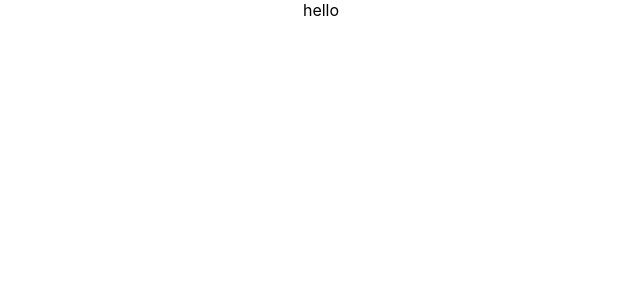
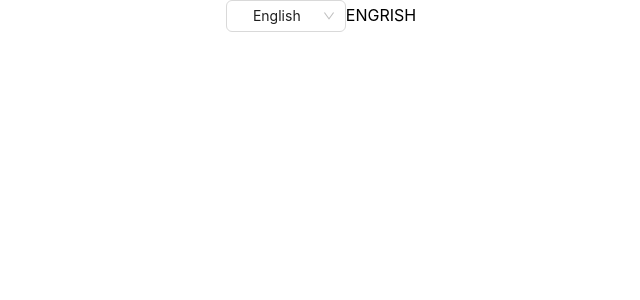
Before and after one commit to matthewbetts96/nisien.ai, a React (Create React App) app: page / in a window 1280 px wide. Shown: the top 300 px of the page, without its empty margins (319-959 px from the left). Built offline with nearby package versions, Linux system fonts and the light colour scheme.

Commit message:
Add basis for landing page

```diff
--- a/src/App.tsx
+++ b/src/App.tsx
@@ -1,11 +1,10 @@
+import LandingPage from "pages/LandingPage/LandingPage";
 import "./App.css";
-import React from "react";
-import Test from "./Test";
 
 function App() {
   return (
     <div className="App">
-      <Test />
+      <LandingPage />
     </div>
   );
 }
--- a/src/Test.tsx
+++ /dev/null
@@ -1,9 +0,0 @@
-import React from "react";
-import withTranslation from "utils/hocs/withTranslation";
-
-export const Test = ({ t }: any) => {
-  console.log(t("hello"));
-  return <div>hello</div>;
-};
-
-export default withTranslation(Test, "home");
--- /dev/null
+++ b/src/pages/LandingPage/LandingPage.tsx
@@ -0,0 +1,17 @@
+import withTranslation from "utils/hocs/withTranslation";
+import LanguageSelector from "./components/LanguageSelector/LanguageSelector";
+
+interface LandingPageProps {
+  t: any;
+}
+
+export const LandingPage = ({ t }: LandingPageProps) => {
+  return (
+    <div>
+      <LanguageSelector />
+      {t("profile.text")}
+    </div>
+  );
+};
+
+export default withTranslation(LandingPage, "landing");
--- /dev/null
+++ b/src/pages/LandingPage/components/LanguageSelector/LanguageSelector.tsx
@@ -0,0 +1,20 @@
+import { Select } from "antd";
+import { useLanguage } from "utils/hooks/useLanguage";
+
+export const LanguageSelector = () => {
+  const { language, setLanguage } = useLanguage();
+
+  return (
+    <Select
+      value={language}
+      style={{ width: 120 }}
+      onChange={(i) => setLanguage(i)}
+      options={[
+        { value: "EN", label: "English" },
+        { value: "FR", label: "French" },
+      ]}
+    />
+  );
+};
+
+export default LanguageSelector;
```
Also changed, not shown: src/translations/landing/EN.json (renamed from src/translations/home/EN.json), src/translations/landing/FR.json (renamed from src/translations/home/FR.json).
